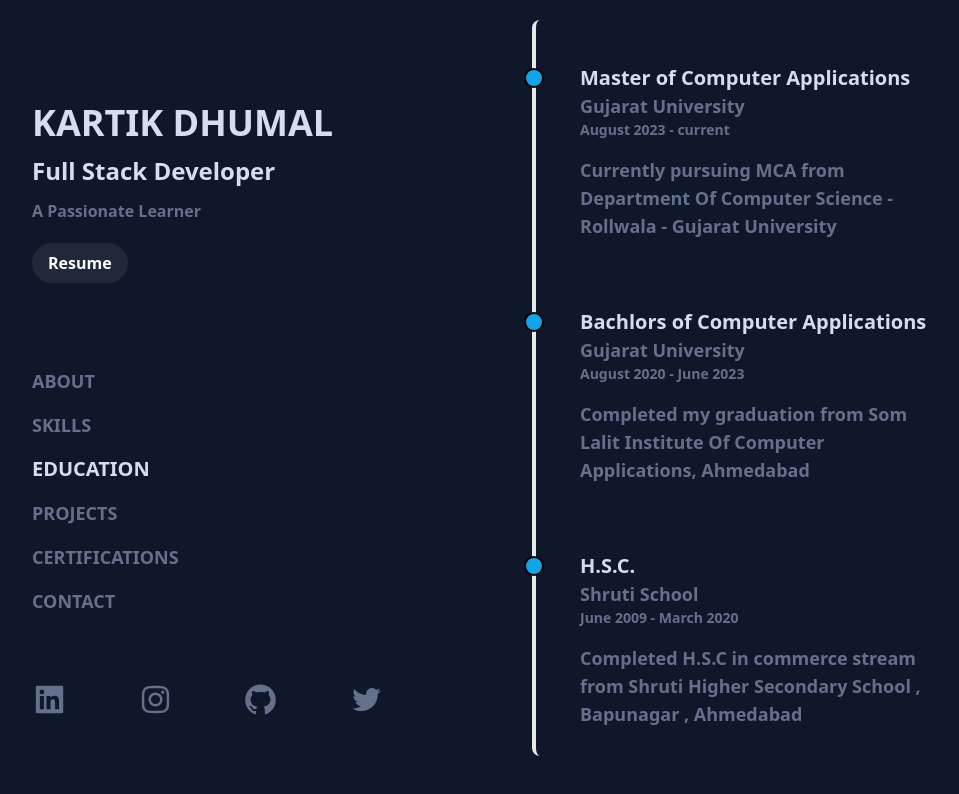
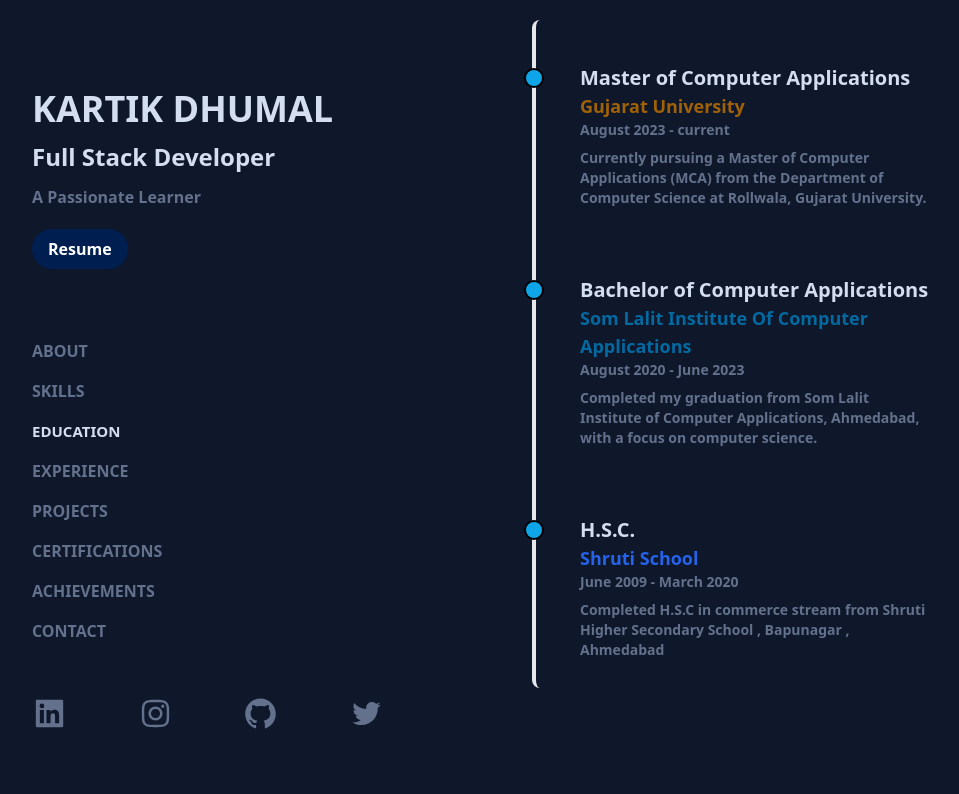
Before and after one commit to kartikdhumal/My-Portfolio, a React (Create React App) app: page /education in a window 1280 px wide. Shown: the top 794 px of the page, without its empty margins (128-1087 px from the left). Built offline with nearby package versions, Linux system fonts and the light colour scheme.

Commit message:
added achievement , experience, changed desighn

```diff
--- a/src/About.js
+++ b/src/About.js
@@ -13,7 +13,7 @@ function About() {
   return (
     <div dir='ltr' className='w-100 justify-between font-medium text-lg flex-col self-center items-center '>
       <div className='w-100 ml-auto flex flex-col justify-start items-center font-semibold'>
-        <img src={stylish} alt={stylish} className='stylishimg xl:w-1/3 xl:h-auto mt-10 bg-[#63718C] rounded-[25%] sm:w-3/4 sm:h-2/3 shadow-2xl' ></img>
+        <img src={stylish} alt={stylish} className='stylishimg xl:w-1/3 xl:h-auto mt-10 bg-[#63718C] grayscale rounded-[25%] sm:w-3/4 sm:h-2/3 shadow-2xl' ></img>
         <p className='stylishimg p-6'>
           My name is Kartik Dhumal, I'm an aspiring full stack developer based in Ahmedabad , Gujarat. I completed my Bachelors of Computer Applications at Som Lalit Institute of Computer Applications. Currently I am doing MCA from Department of Computer Science - Gujarat University </p>
 
--- a/src/Certifications.js
+++ b/src/Certifications.js
@@ -33,7 +33,7 @@ function Certifications() {
                 <div className='thirdbox lg:w-[100%] sm:w-full flex xl:flex-row-reverse sm:flex-col border-[0.5px] border-sky-500 hover:scale-105 rounded-xl duration-1000 '>
                     <div className='uppercase rounded-xl xl:w-64 sm:w-full flex justify-center items-center'>
                         <img src={nodescaler} className='xl:w-100 p-5 sm:w-100 sm:h-auto'></img> </div>
-                        <div dir='ltr' className='flex flex-col justify-around pt-4 xl:w-8/12 sm:w-full'>
+                    <div dir='ltr' className='flex flex-col justify-around pt-4 xl:w-8/12 sm:w-full'>
                         <a href="https://moonshot.scaler.com/s/sl/Nc0MuRbOS1?_gl=1*3d4keg*_ga*MTIxMTU4NDIzNy4xNzEzMzM3ODI0*_ga_53S71ZZG1X*MTcxNTEwODE1My4yLjEuMTcxNTEwODU4MC4wLjAuMjA4NjU4ODA1NA../" target='_blank' className='px-4 flex justify-between flex-row text-2xl'> Node.js - Master the fundalmentals  <BsArrowUpRight size={18} /> </a>
                         <p className='py-2 px-4 mx-4 lg:my-0 sm:my-4 rounded-lg h-auto w-28 text-[#ffffff] text-center bg-blue-800'>
                             Scaler
@@ -44,7 +44,7 @@ function Certifications() {
                 <div className='thirdbox lg:w-[100%] sm:w-full flex xl:flex-row-reverse sm:flex-col border-[0.5px] border-sky-500 hover:scale-105 rounded-xl duration-1000 '>
                     <div className='uppercase rounded-xl xl:w-64 sm:w-full flex justify-center items-center'>
                         <img src={prjcoursera} className='xl:w-100 p-5 sm:w-100 sm:h-auto'></img> </div>
-                        <div dir='ltr' className='flex flex-col justify-around pt-4 xl:w-8/12 sm:w-full'>
+                    <div dir='ltr' className='flex flex-col justify-around pt-4 xl:w-8/12 sm:w-full'>
                         <a href="https://www.coursera.org/account/accomplishments/verify/56NSTK7J3VF3/" target='_blank' className='px-4 flex justify-between flex-row text-2xl'> Programming with javascript <BsArrowUpRight size={18} /> </a>
                         <p className='py-2 px-4 mx-4 lg:my-0 sm:my-4 rounded-lg h-auto w-28 text-[#FFFFFF] text-center  bg-[#0056D2]'>
                             Coursera
@@ -55,7 +55,7 @@ function Certifications() {
                 <div className='thirdbox lg:w-[100%] sm:w-full flex xl:flex-row-reverse sm:flex-col border-[0.5px] border-sky-500 hover:scale-105 rounded-xl duration-1000 '>
                     <div className='uppercase rounded-xl xl:w-64 sm:w-full flex justify-center items-center'>
                         <img src={advanedjava} className='xl:w-100 p-5 sm:w-100 sm:h-auto'></img> </div>
-                        <div dir='ltr' className='flex flex-col justify-around pt-4 xl:w-8/12 sm:w-full'>
+                    <div dir='ltr' className='flex flex-col justify-around pt-4 xl:w-8/12 sm:w-full'>
                         <a href="https://www.coursera.org/account/accomplishments/verify/56NSTK7J3VF3/" target='_blank' className='px-4 flex justify-between flex-row text-2xl'> Advanced Java Workshop <BsArrowUpRight size={18} /> </a>
                         <p className='py-2 px-4 mx-4 lg:my-0 sm:my-4 rounded-lg h-auto w-64 text-[#FFFFFF] text-center bg-yellow-700'>
                             Gujarat University
--- a/src/Education.js
+++ b/src/Education.js
@@ -15,23 +15,23 @@ function Experience() {
                     <span className='w-5 lg:right-3 sm:left-3 xl:block sm:absolute lg:relative mt-9 h-5 bg-sky-500 border-black border-2 rounded-xl '></span>
                     <div dir='ltr' className='flex flex-col justify-start  rounded-lg pt-4 xl:w-8/12 sm:w-100'>
                         <h1 className='px-6 font-bold text-xl border-none'>Master of Computer Applications</h1>
-                        <p className='pt-0 px-6'> <span className='font-bold'> Gujarat University </span>
+                        <p className='pt-0 px-6'> <span className='font-bold text-yellow-700'> Gujarat University </span>
                             <p className='text-sm'> August 2023 - current </p>
                         </p>
-                        <p className='pt-4 px-6'>
-                            Currently pursuing MCA from Department Of Computer Science - Rollwala - Gujarat University
+                        <p className='pt-2 px-6 text-sm'>
+                            Currently pursuing a Master of Computer Applications (MCA) from the Department of Computer Science at Rollwala, Gujarat University.
                         </p>
                     </div>
                 </div>
                 <div className='firstbox flex xl:flex-row-reverse mt-9 sm:flex-col space-y-4'>
                     <span className='w-5 lg:right-3 sm:left-3 xl:block sm:absolute lg:relative mt-9 h-5 bg-sky-500 border-black border-2 rounded-xl '></span>
                     <div dir='ltr' className='flex flex-col justify-start  rounded-lg pt-4 xl:w-8/12 sm:w-100'>
-                        <h1 className='px-6 font-bold text-xl border-none'>Bachlors of Computer Applications</h1>
-                        <p className='pt-0 px-6'> <span className='font-bold'>Gujarat University</span>
+                        <h1 className='px-6 font-bold text-xl border-none'>Bachelor of Computer Applications</h1>
+                        <p className='pt-0 px-6'> <span className='font-bold text-sky-700'>Som Lalit Institute Of Computer Applications</span>
                             <p className='text-sm'> August 2020 - June 2023  </p>
                         </p>
-                        <p className='pt-4 px-6'>
-                           Completed my graduation from Som Lalit Institute Of Computer Applications, Ahmedabad
+                        <p className='pt-2 px-6 text-sm'>
+                            Completed my graduation from Som Lalit Institute of Computer Applications, Ahmedabad, with a focus on computer science.
                         </p>
                     </div>
                 </div>
@@ -39,10 +39,10 @@ function Experience() {
                     <span className='w-5 lg:right-3 sm:left-3 xl:block sm:absolute lg:relative mt-9 h-5 bg-sky-500 border-black border-2 rounded-xl '></span>
                     <div dir='ltr' className='flex flex-col justify-start  rounded-lg pt-4 xl:w-8/12 sm:w-100'>
                         <h1 className='px-6 font-bold text-xl border-none'>H.S.C.</h1>
-                        <p className='pt-0 px-6'> <span className='font-bold'>Shruti School </span>
+                        <p className='pt-0 px-6'> <span className='font-bold text-blue-600'>Shruti School </span>
                             <p className='text-sm'> June 2009 - March 2020  </p>
                         </p>
-                        <p className='pt-4 px-6'>
+                        <p className='pt-2 px-6 text-sm'>
                             Completed H.S.C in commerce stream from Shruti Higher Secondary School , Bapunagar , Ahmedabad
                         </p>
                     </div>
--- a/src/Main.js
+++ b/src/Main.js
@@ -41,7 +41,7 @@ function Main() {
           A Passionate Learner
         </p>
         <div className='mt-5 stylishtext'>
-          <a href={resume} download="kartikdhumal2024.pdf" className="inline-block font-bold rounded-full px-4 py-2 transition duration-300 ease-in-out transform bg-gray-800 text-white hover:scale-95"> Resume </a>
+          <a href={resume} download="kartikdhumal2024.pdf" className="inline-block font-bold rounded-full px-4 py-2 transition duration-300 ease-in-out transform bg-[#001f50] text-white hover:scale-95"> Resume </a>
         </div>
 
       </div>
@@ -51,22 +51,28 @@ function Main() {
       {/* End of the main */}
       <div className='list sm:w-auto xl:bg-inherit xl:left-auto sm:left-0 xl:relative  sm:fixed xl:top-auto xl:pt-0 sm:pt-14 sm:top-0 navbar stylishtext xl:bg-[#0F172A] xl:flex sm:hidden xl:w-96 uppercase sm:z-30'>
         {/* <button onClick={navClose} className='xl:hidden px-4 pt-4 sm:block'> <FaWindowClose size={25} color='red'/> </button> */}
-        <ul className='text-lg ulbox flex justify-between flex-col  p-4 font-bold'>
-          <li className='my-2   text-[#63718C]'> <NavLink style={({ isActive }) => { return isActive ? { color: "#D3DEF0", fontSize: "20px", transition: "0.175s ease-in-out " } : {} }} to="/"> About  </NavLink></li>
+        <ul className='text-md ulbox flex justify-between flex-col  p-4 font-bold'>
+          <li className='my-2   text-[#63718C]'> <NavLink style={({ isActive }) => { return isActive ? { color: "#D3DEF0", fontSize: "15px", transition: "0.175s ease-in-out " } : {} }} to="/"> About  </NavLink></li>
           <li className='my-2   text-[#63718C]'> <NavLink style={({ isActive }) => {
-            return isActive ? { color: "#D3DEF0", fontSize: "20px", transition: "0.175s ease-in-out " } : {}
+            return isActive ? { color: "#D3DEF0", fontSize: "15px", transition: "0.175s ease-in-out " } : {}
           }} to="/skills">  Skills  </NavLink></li>
           <li className='my-2   text-[#63718C]'> <NavLink style={({ isActive }) => {
-            return isActive ? { color: "#D3DEF0", fontSize: "20px", transition: "0.175s ease-in-out " } : {}
+            return isActive ? { color: "#D3DEF0", fontSize: "15px", transition: "0.175s ease-in-out " } : {}
           }} to="/education">  Education </NavLink> </li>
+           <li className='my-2   text-[#63718C]'> <NavLink style={({ isActive }) => {
+            return isActive ? { color: "#D3DEF0", fontSize: "15px", transition: "0.175s ease-in-out " } : {}
+          }} to="/experience">  Experience </NavLink> </li>
           <li className='my-2   text-[#63718C]'> <NavLink style={({ isActive }) => {
-            return isActive ? { color: "#D3DEF0", fontSize: "20px", transition: "0.175s ease-in-out " } : {}
+            return isActive ? { color: "#D3DEF0", fontSize: "15px", transition: "0.175s ease-in-out " } : {}
           }} to="/projects"> Projects </NavLink></li>
           <li className='my-2   text-[#63718C]'> <NavLink style={({ isActive }) => {
-            return isActive ? { color: "#D3DEF0", fontSize: "20px", transition: "0.175s ease-in-out " } : {}
+            return isActive ? { color: "#D3DEF0", fontSize: "15px", transition: "0.175s ease-in-out " } : {}
           }} to="/certifications"> Certifications </NavLink> </li>
           <li className='my-2   text-[#63718C]'> <NavLink style={({ isActive }) => {
-            return isActive ? { color: "#D3DEF0", fontSize: "20px", transition: "0.175s ease-in-out " } : {}
+            return isActive ? { color: "#D3DEF0", fontSize: "15px", transition: "0.175s ease-in-out " } : {}
+          }} to="/achivements"> Achievements </NavLink> </li>
+          <li className='my-2   text-[#63718C]'> <NavLink style={({ isActive }) => {
+            return isActive ? { color: "#D3DEF0", fontSize: "15px", transition: "0.175s ease-in-out " } : {}
           }} to="/contact"> Contact </NavLink> </li>
         </ul>
       </div>
```
Also changed, not shown: src/Achievement.js (added, +28 -0 lines), src/Experiences.js (added, +32 -0 lines), src/Projects.js (+13 -13 lines), src/Result.js (+8 -4 lines), src/images/5star.png (added). Lines whose indentation alone changed are shown as unchanged.
